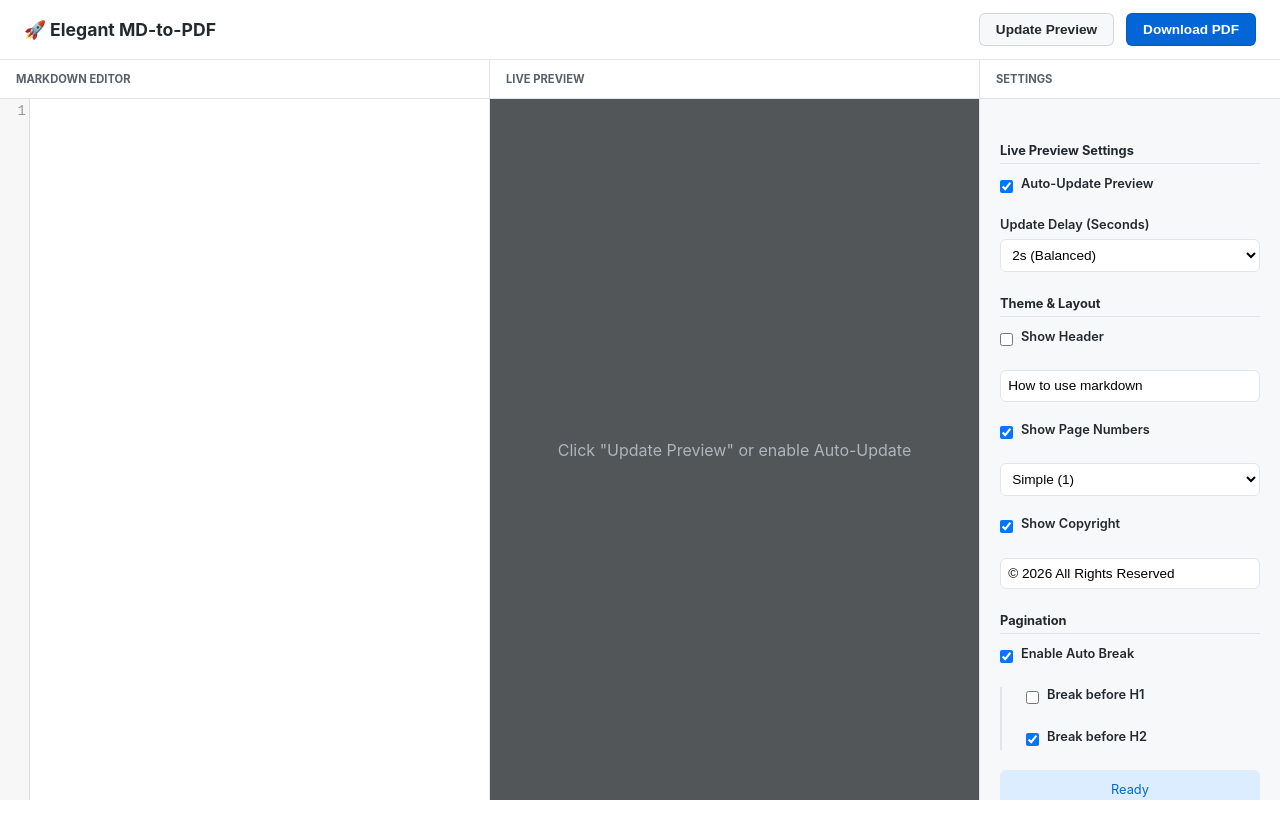
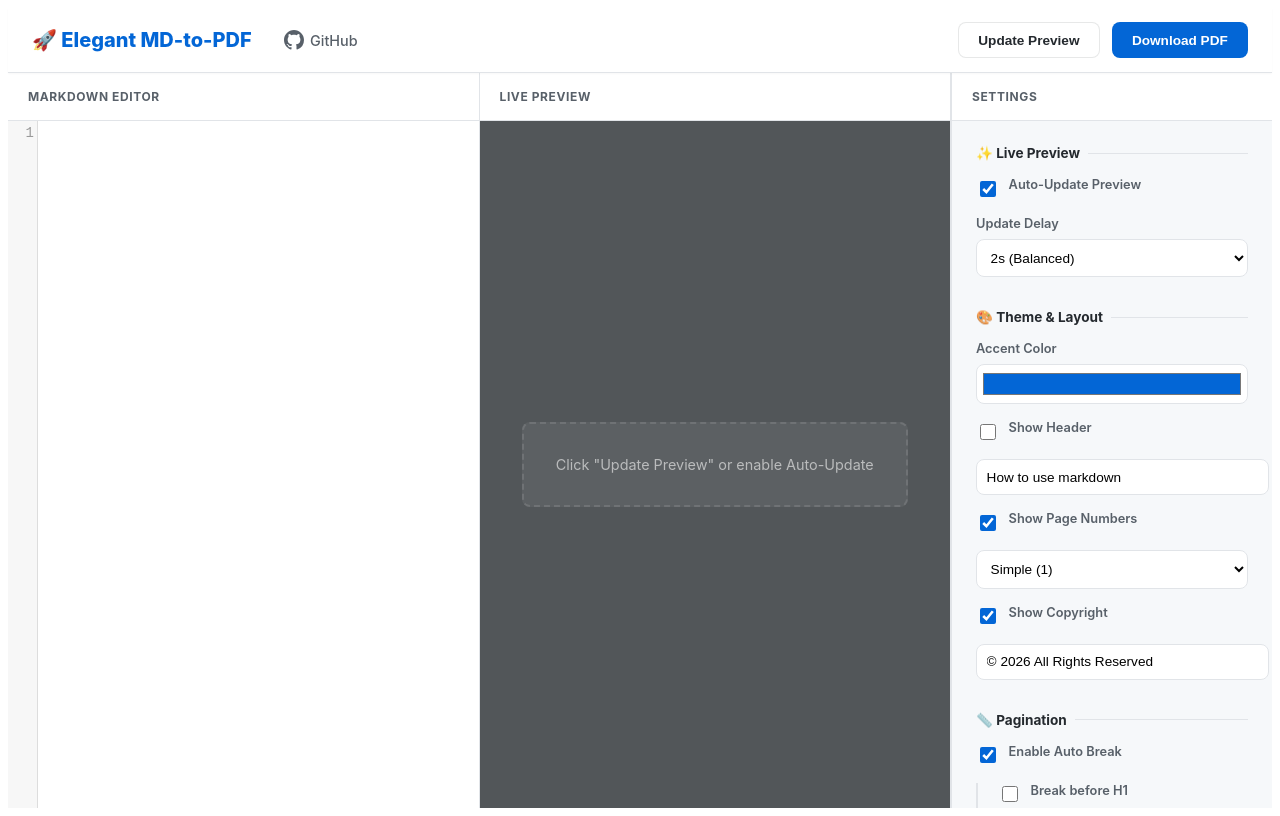
Before and after one commit to Benedict-CS/Markdown-to-PDF, a website: page public/index.html in a window 1280 px wide. Drawn offline with nearby package versions, Linux system fonts and the light colour scheme.

Commit message:
feat: enhance UI/UX with dynamic theme sync and polished settings panel

```diff
--- a/public/app.js
+++ b/public/app.js
@@ -32,6 +32,25 @@ document.addEventListener('DOMContentLoaded', () => {
     const updateDelaySelect = document.getElementById('update-delay');
 
     let debounceTimer = null;
+
+    /**
+     * Update the UI theme color to match the selected accent color
+     */
+    function updateUITheme(color) {
+        document.documentElement.style.setProperty('--accent-color', color);
+
+        // Generate a slightly darker version for hover (simplistic approach)
+        // For a real app, you might use a library or a helper function
+        document.documentElement.style.setProperty('--accent-hover', color + 'ee');
+    }
+
+    // Initialize UI theme
+    updateUITheme(accentColor.value);
+
+    // Sync UI theme when color changes
+    accentColor.addEventListener('input', (e) => {
+        updateUITheme(e.target.value);
+    });
 
     /**
      * Common function to call the conversion API
--- a/public/index.html
+++ b/public/index.html
@@ -13,6 +13,12 @@
 <body>
     <header class="app-header">
         <div class="logo">🚀 Elegant MD-to-PDF</div>
+        <div class="header-links">
+            <a href="https://github.com/your-username/elegant-md-to-pdf" target="_blank" class="github-link">
+                <svg height="20" viewBox="0 0 16 16" width="20"><path fill="currentColor" d="M8 0C3.58 0 0 3.58 0 8c0 3.54 2.29 6.53 5.47 7.59.4.07.55-.17.55-.38 0-.19-.01-.82-.01-1.49-2.01.37-2.53-.49-2.69-.94-.09-.23-.48-.94-.82-1.13-.28-.15-.68-.52-.01-.53.63-.01 1.08.58 1.23.82.72 1.21 1.87.87 2.33.66.07-.52.28-.87.51-1.07-1.78-.2-3.64-.89-3.64-3.95 0-.87.31-1.59.82-2.15-.08-.2-.36-1.02.08-2.12 0 0 .67-.21 2.2.82.64-.18 1.32-.27 2-.27.68 0 1.36.09 2 .27 1.53-1.04 2.2-.82 2.2-.82.44 1.1.16 1.92.08 2.12.51.56.82 1.27.82 2.15 0 3.07-1.87 3.75-3.65 3.95.29.25.54.73.54 1.48 0 1.07-.01 1.93-.01 2.2 0 .21.15.46.55.38A8.013 8.013 0 0016 8c0-4.42-3.58-8-8-8z"></path></svg>
+                GitHub
+            </a>
+        </div>
         <div class="actions">
             <button id="preview-btn" class="btn-secondary">Update Preview</button>
             <button id="convert-btn" class="btn-primary">Download PDF</button>
@@ -39,22 +45,26 @@
         <section class="controls-panel">
             <div class="panel-header">Settings</div>
             <div class="settings-content">
-                <div class="section-title">Live Preview Settings</div>
+                <div class="section-title">✨ Live Preview</div>
                 <div class="control-group checkbox">
                     <input type="checkbox" id="auto-update" checked>
                     <label for="auto-update">Auto-Update Preview</label>
                 </div>
                 <div class="control-group">
-                    <label>Update Delay (Seconds)</label>
+                    <label>Update Delay</label>
                     <select id="update-delay">
                         <option value="1000">1s (Fast)</option>
                         <option value="2000" selected>2s (Balanced)</option>
-                        <option value="3000">3s (Stable)</option>
-                        <option value="5000">5s (Battery Saver)</option>
+                        <option value="5000">5s (Stable)</option>
                     </select>
                 </div>
 
-                <div class="section-title">Theme & Layout</div>
+                <div class="section-title">🎨 Theme & Layout</div>
+
+                <div class="control-group color-picker">
+                    <label for="accent-color">Accent Color</label>
+                    <input type="color" id="accent-color" value="#0366d6">
+                </div>
 
                 <div class="control-group checkbox">
                     <input type="checkbox" id="show-header">
@@ -84,7 +94,7 @@
                     <input type="text" id="copyright-text" value="© 2026 All Rights Reserved">
                 </div>
 
-                <div class="section-title">Pagination</div>
+                <div class="section-title">📏 Pagination</div>
                 <div class="control-group checkbox">
                     <input type="checkbox" id="auto-page-break" checked>
                     <label for="auto-page-break">Enable Auto Break</label>
@@ -100,6 +110,21 @@
                     </div>
                 </div>
 
+                <div class="control-group" style="margin-top: 1rem;">
+                    <label>Page Format</label>
+                    <select id="page-format">
+                        <option value="A4" selected>A4 Paper</option>
+                        <option value="Letter">US Letter</option>
+                        <option value="Legal">Legal</option>
+                    </select>
+                </div>
+
+                <div class="section-title">💡 Pro Tips</div>
+                <div class="tips-box">
+                    <p><strong>Manual Page Break:</strong> Use <code>&lt;div class="page-break"&gt;&lt;/div&gt;</code> to force a new page.</p>
+                    <p><strong>Columns:</strong> Use <code>flex-container</code> and <code>flex-item</code> classes for side-by-side layout.</p>
+                </div>
+
                 <div id="status-message" class="status">Ready</div>
             </div>
         </section>
--- a/public/ui.css
+++ b/public/ui.css
@@ -1,21 +1,20 @@
-* {
-    box-sizing: border-box;
-    margin: 0;
-    padding: 0;
-}
-
 :root {
-    --header-height: 60px;
-    --sidebar-width: 300px;
+    --header-height: 64px;
+    --sidebar-width: 320px;
     --border-color: #e1e4e8;
     --bg-light: #f6f8fa;
-    --accent-blue: #0366d6;
+    --accent-color: #0366d6;
+    --accent-hover: #0255b3;
+    --text-main: #24292e;
+    --text-muted: #586069;
+    --radius: 8px;
+    --shadow: 0 2px 10px rgba(0,0,0,0.05);
 }
 
 body {
     font-family: -apple-system, BlinkMacSystemFont, "Segoe UI", Roboto, sans-serif;
     background-color: #fff;
-    color: #24292e;
+    color: var(--text-main);
     height: 100vh;
     display: flex;
     flex-direction: column;
@@ -31,15 +30,39 @@ body {
     justify-content: space-between;
     align-items: center;
     border-bottom: 1px solid var(--border-color);
+    box-shadow: 0 1px 2px rgba(0,0,0,0.03);
     z-index: 1000;
 }
 
 .logo {
-    font-size: 1.1rem;
-    font-weight: 700;
+    font-size: 1.25rem;
+    font-weight: 800;
     display: flex;
     align-items: center;
-    gap: 0.5rem;
+    gap: 0.6rem;
+    color: var(--accent-color);
+}
+
+.header-links {
+    display: flex;
+    align-items: center;
+    margin-left: 2rem;
+    flex: 1;
+}
+
+.github-link {
+    display: flex;
+    align-items: center;
+    gap: 0.4rem;
+    color: var(--text-muted);
+    text-decoration: none;
+    font-size: 0.9rem;
+    font-weight: 500;
+    transition: color 0.2s;
+}
+
+.github-link:hover {
+    color: var(--accent-color);
 }
 
 .actions {
@@ -48,26 +71,34 @@ body {
 }
 
 .btn-primary, .btn-secondary {
-    border: 1px solid rgba(27,31,35,0.15);
-    padding: 0.5rem 1rem;
-    border-radius: 6px;
+    border: 1px solid rgba(27,31,35,0.1);
+    padding: 0.6rem 1.2rem;
+    border-radius: var(--radius);
     font-weight: 600;
     cursor: pointer;
     font-size: 0.85rem;
-    transition: 0.2s cubic-bezier(0.3, 0, 0.5, 1);
+    transition: all 0.2s cubic-bezier(0.3, 0, 0.5, 1);
 }
 
 .btn-primary {
-    background-color: var(--accent-blue);
+    background-color: var(--accent-color);
     color: #fff;
+    border-color: var(--accent-hover);
 }
-.btn-primary:hover { background-color: #0255b3; }
+.btn-primary:hover {
+    background-color: var(--accent-hover);
+    transform: translateY(-1px);
+    box-shadow: 0 4px 12px rgba(0,0,0,0.1);
+}
 
 .btn-secondary {
+    background-color: #fff;
+    color: var(--text-main);
+}
+.btn-secondary:hover {
     background-color: var(--bg-light);
-    color: #24292e;
+    border-color: var(--border-color);
 }
-.btn-secondary:hover { background-color: #ebf0f2; }
 
 /* Layout Container */
 .app-container {
@@ -83,7 +114,7 @@ body {
     display: flex;
     flex-direction: column;
     border-right: 1px solid var(--border-color);
-    min-width: 0; /* Important for flex-shrink */
+    min-width: 0;
 }
 
 .controls-panel {
@@ -92,14 +123,16 @@ body {
     display: flex;
     flex-direction: column;
     flex-shrink: 0;
+    border-left: 1px solid var(--border-color);
 }
 
 .panel-header {
-    font-size: 0.7rem;
+    font-size: 0.75rem;
     font-weight: 700;
+    letter-spacing: 0.05em;
     text-transform: uppercase;
-    color: #586069;
-    padding: 0.75rem 1rem;
+    color: var(--text-muted);
+    padding: 1rem 1.25rem;
     background-color: #fff;
     border-bottom: 1px solid var(--border-color);
     display: flex;
@@ -108,12 +141,12 @@ body {
 }
 
 .spinner {
-    width: 14px;
-    height: 14px;
-    border: 2px solid rgba(0, 0, 0, 0.1);
-    border-top-color: var(--accent-blue);
+    width: 16px;
+    height: 16px;
+    border: 2px solid rgba(0, 0, 0, 0.05);
+    border-top-color: var(--accent-color);
     border-radius: 50%;
-    animation: spin 1s linear infinite;
+    animation: spin 0.8s linear infinite;
 }
 
 @keyframes spin {
@@ -124,8 +157,9 @@ body {
 .CodeMirror {
     flex: 1;
     height: auto;
-    font-family: "SFMono-Regular", Consolas, monospace;
+    font-family: "SFMono-Regular", Consolas, "Liberation Mono", Menlo, monospace;
     font-size: 14px;
+    background: #fff !important;
 }
 
 /* Preview */
@@ -136,87 +170,169 @@ body {
     justify-content: center;
     align-items: center;
     position: relative;
+    padding: 20px;
 }
 
 .preview-placeholder {
-    color: #adb5bd;
+    color: #fff;
     text-align: center;
+    font-size: 0.9rem;
+    opacity: 0.6;
+    background: rgba(255,255,255,0.1);
+    padding: 2rem;
+    border-radius: var(--radius);
+    border: 2px dashed rgba(255,255,255,0.2);
 }
 
 #pdf-preview {
     width: 100%;
     height: 100%;
     border: none;
+    border-radius: 4px;
+    box-shadow: 0 10px 30px rgba(0,0,0,0.3);
 }
 
 /* Settings Controls */
 .settings-content {
     flex: 1;
     overflow-y: auto;
-    padding: 1.25rem;
+    padding: 1.5rem;
+}
+
+.section-title {
+    margin-top: 2rem;
+    font-size: 0.85rem;
+    font-weight: 700;
+    color: var(--text-main);
+    display: flex;
+    align-items: center;
+    gap: 0.5rem;
+    margin-bottom: 1rem;
+}
+
+.section-title::after {
+    content: "";
+    flex: 1;
+    height: 1px;
+    background-color: var(--border-color);
+}
+
+.section-title:first-child {
+    margin-top: 0;
 }
 
 .control-group {
-    margin-bottom: 1.25rem;
-}
-
-.section-title {
-    margin-top: 1.5rem;
-    font-size: 0.8rem;
-    font-weight: 700;
-    color: #24292e;
-    border-bottom: 1px solid var(--border-color);
-    padding-bottom: 0.3rem;
-    margin-bottom: 0.75rem;
+    margin-bottom: 1rem;
 }
 
 .control-group label {
     display: block;
     font-size: 0.8rem;
     font-weight: 600;
-    margin-bottom: 0.4rem;
+    color: var(--text-muted);
+    margin-bottom: 0.5rem;
 }
 
 .control-group input[type="text"],
+.control-group input[type="color"],
 .control-group select {
     width: 100%;
-    padding: 0.45rem;
+    padding: 0.6rem;
     border: 1px solid var(--border-color);
-    border-radius: 6px;
+    border-radius: var(--radius);
     font-size: 0.85rem;
     background-color: #fff;
+    transition: border-color 0.2s;
+}
+
+.control-group input:focus, .control-group select:focus {
+    outline: none;
+    border-color: var(--accent-color);
+    box-shadow: 0 0 0 3px rgba(3, 102, 214, 0.1);
+}
+
+.control-group input[type="color"] {
+    height: 40px;
+    padding: 4px;
+    cursor: pointer;
 }
 
 .control-group.checkbox {
     display: flex;
     align-items: center;
-    gap: 0.5rem;
+    gap: 0.6rem;
     cursor: pointer;
+    font-size: 0.85rem;
+    font-weight: 500;
+    color: var(--text-main);
 }
 
 .control-group.checkbox input {
+    width: 16px;
+    height: 16px;
     cursor: pointer;
+    accent-color: var(--accent-color);
 }
 
 .sub-controls {
-    padding-left: 1.5rem;
-    margin-top: 0.5rem;
+    padding-left: 1.25rem;
+    margin-top: 0.75rem;
     border-left: 2px solid var(--border-color);
+    display: flex;
+    flex-direction: column;
+    gap: 0.75rem;
+}
+
+.tips-box {
+    background-color: #fff;
+    border: 1px solid var(--border-color);
+    border-radius: var(--radius);
+    padding: 1rem;
+    font-size: 0.8rem;
+    line-height: 1.4;
+    color: var(--text-muted);
+    box-shadow: var(--shadow);
+}
+
+.tips-box p {
+    margin-bottom: 0.6rem;
+}
+
+.tips-box p:last-child {
+    margin-bottom: 0;
+}
+
+.tips-box strong {
+    color: var(--text-main);
+    display: block;
+    margin-bottom: 0.2rem;
+}
+
+.tips-box code {
+    background-color: var(--bg-light);
+    padding: 2px 5px;
+    border-radius: 4px;
+    font-family: monospace;
+    font-size: 0.75rem;
+    border: 1px solid var(--border-color);
 }
 
 .status {
     padding: 0.75rem;
-    border-radius: 6px;
-    background-color: #dbedff;
-    color: #0366d6;
+    border-radius: var(--radius);
+    background-color: #eaf5ff;
+    color: var(--accent-color);
     font-size: 0.8rem;
-    margin-top: 1rem;
+    font-weight: 600;
+    margin-top: 1.5rem;
     text-align: center;
+    border: 1px solid rgba(3, 102, 214, 0.1);
 }
 
 .status.error {
-    background-color: #ffeef0;
+    background-color: #fff0f0;
     color: #d73a49;
+    border-color: rgba(215, 58, 73, 0.1);
 }
 
 /* Responsive Design (RWD) */
@@ -231,15 +347,16 @@ body {
         height: auto;
         flex: none;
         border-right: none;
+        border-left: none;
         border-bottom: 1px solid var(--border-color);
     }
 
     .CodeMirror {
-        height: 350px;
+        height: 400px;
     }
 
     #preview-container {
-        height: 500px;
+        height: 600px;
     }
 }
 
@@ -247,8 +364,14 @@ body {
     .app-header {
         flex-direction: column;
         height: auto;
-        padding: 1rem;
+        padding: 1.25rem;
         gap: 1rem;
+    }
+
+    .header-links {
+        margin-left: 0;
+        width: 100%;
+        justify-content: center;
     }
 
     .actions {
--- a/style.css
+++ b/style.css
@@ -28,7 +28,7 @@ h1 {
 
 h2 {
     font-size: 1.5em;
-    border-bottom: 1px solid #eee;
+    border-bottom: 2px solid var(--accent-color, #eee);
     padding-bottom: 0.3em;
     text-transform: uppercase;
     letter-spacing: 0.03em;
@@ -43,6 +43,12 @@ h3 {
     font-size: 1.15em;
     color: var(--accent-color, #0366d6);
     page-break-inside: avoid;
+}
+
+a {
+    color: var(--accent-color, #0366d6);
+    text-decoration: none;
+    font-weight: 500;
 }
 
 strong, b {
@@ -194,7 +200,7 @@ li {
 }
 
 blockquote {
-    border-left: 4px solid #dfe2e5;
+    border-left: 4px solid var(--accent-color, #dfe2e5);
     color: #6a737d;
     padding-left: 1em;
     margin: 1em 0;
```
Also changed, not shown: example.md (+17 -0 lines).
